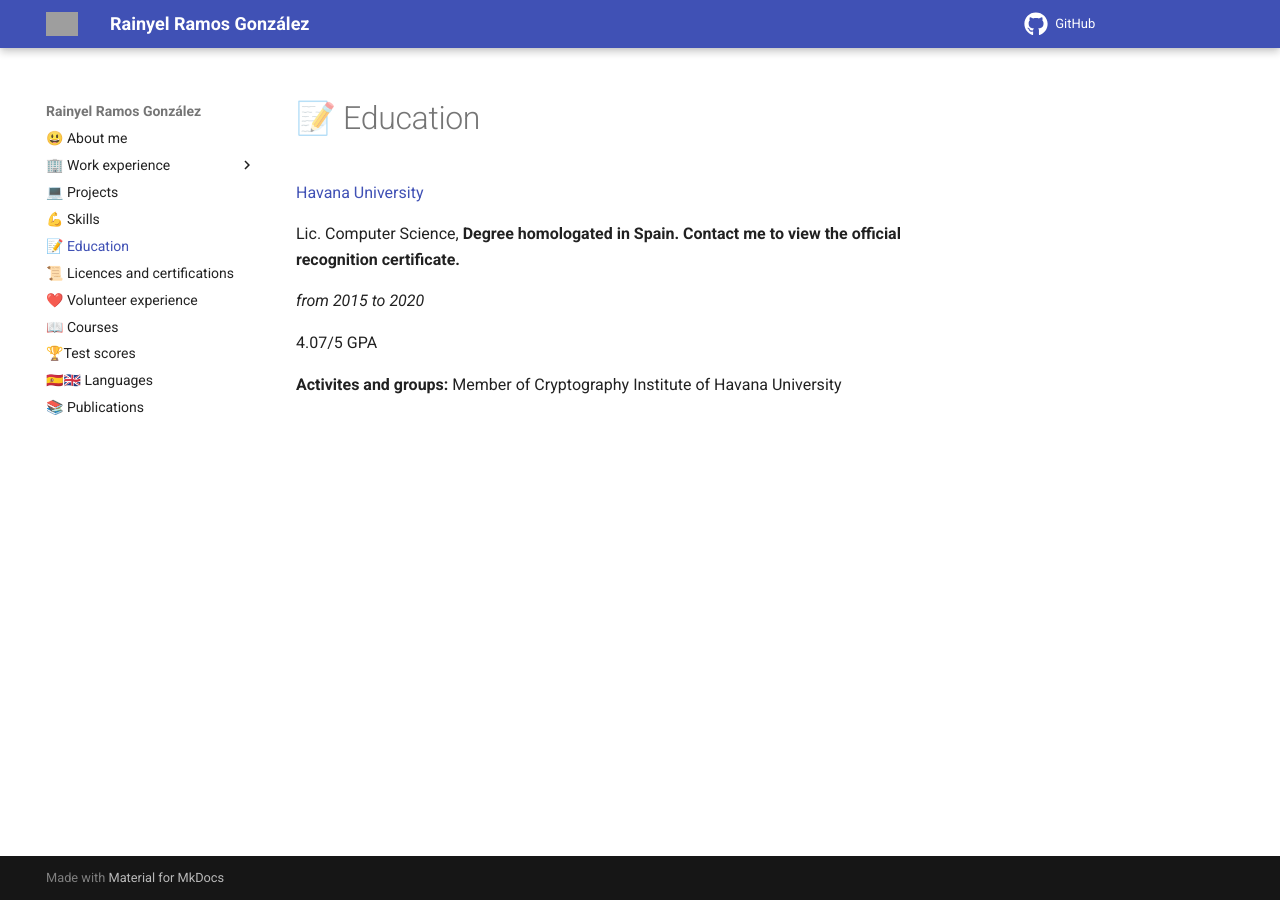
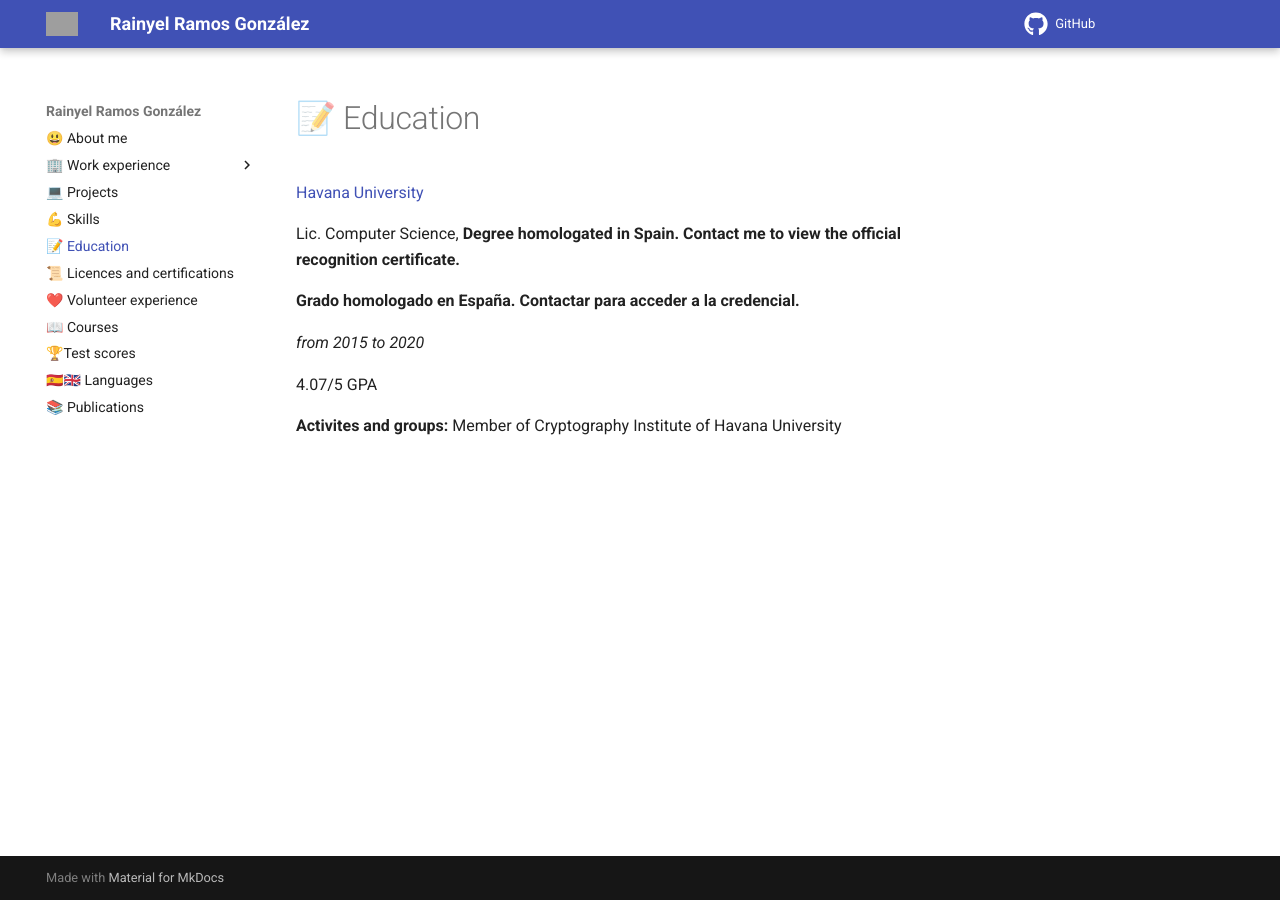
Before and after one commit to rayniel95/rayniel95.github.io, an MkDocs documentation site: the page built from docs/education/education.md, in a window 1280 px wide. Built offline with MkDocs 1.6.1 and Material for MkDocs 9.7.7, drawn with Linux system fonts in a browser that asks for light colours; grey boxes are pictures that could not be loaded.

Commit message:
docs(education): add Spanish translation for degree recognition information

```diff
--- a/docs/education/education.md
+++ b/docs/education/education.md
@@ -1,6 +1,8 @@
 [Havana University](https://www.uh.cu/inicio/)
 
 Lic. Computer Science, **Degree homologated in Spain. Contact me to view the official recognition certificate.**
+
+**Grado homologado en España. Contactar para acceder a la credencial.**
 
 *from 2015 to 2020*
 
```
